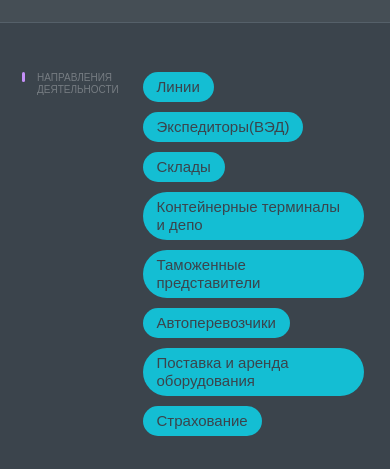
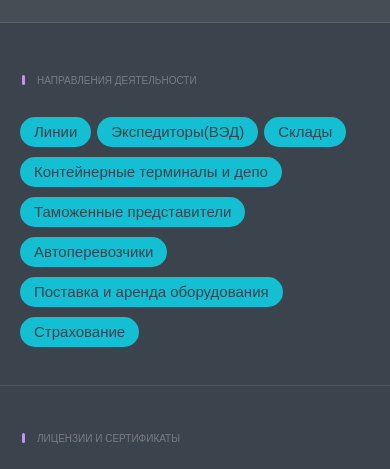
Before and after one commit to Vlad-95/itms, a website: page company.html in a window 390 px wide. Shown: the part 2604-3073 px from the top of the page. Drawn offline with Linux system fonts and the light colour scheme; a web font is replaced by a local one.

Commit message:
activity adaptive

```diff
--- a/less/sections/activity.less
+++ b/less/sections/activity.less
@@ -29,3 +29,23 @@
         }
     }
 }
+
+@media screen and (max-width: 992px) {
+    .activity {
+        padding: 38px 0 28px;
+
+        &__wrap {
+            display: block;
+        }
+
+        .block-title {
+            width: 100%;
+            margin: 14px 0 0;
+        }
+
+        .items {
+            width: 100%;
+            margin-top: 30px;
+        }
+    }
+}
```
Also changed, not shown: css/style.css, 1 other file.
